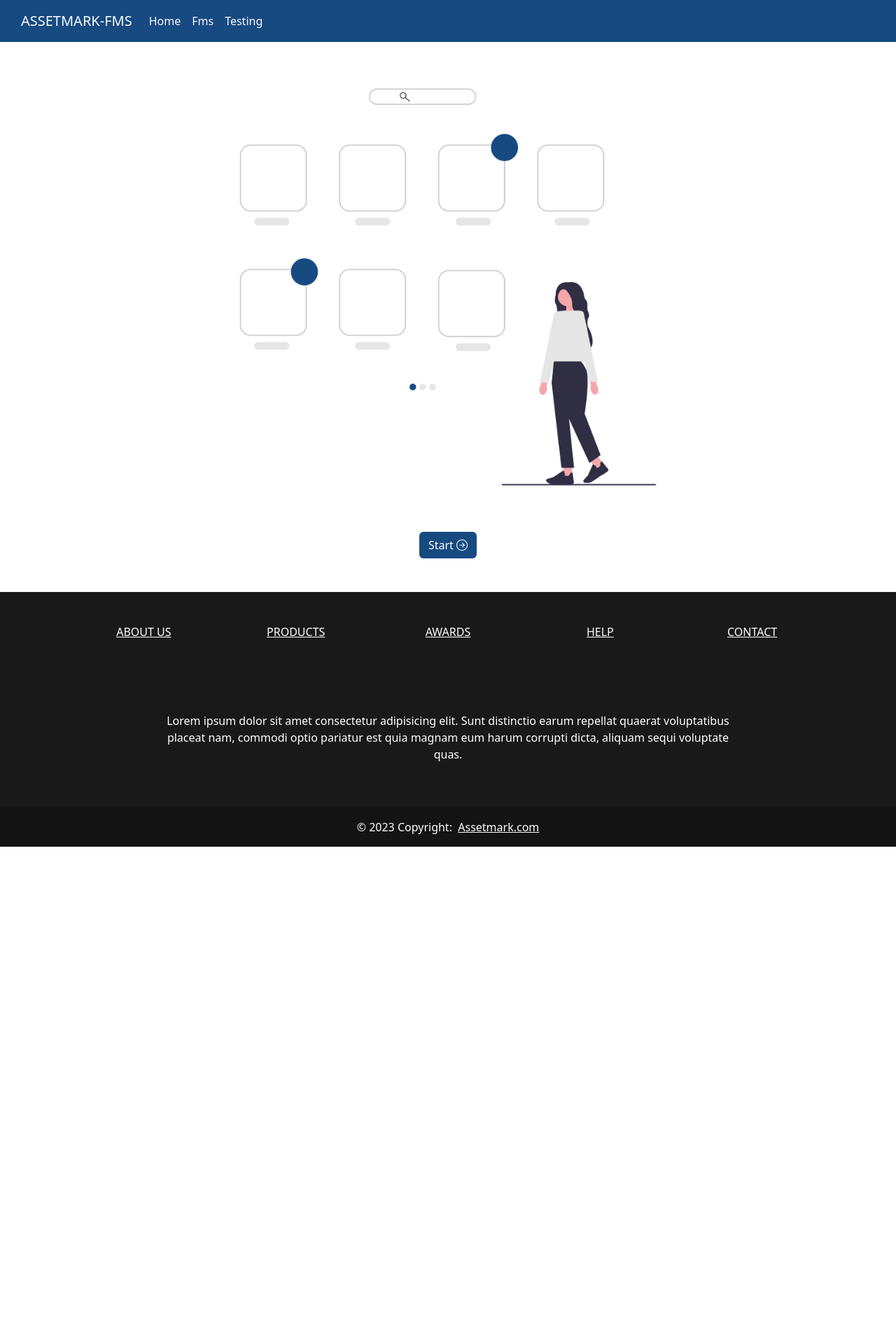
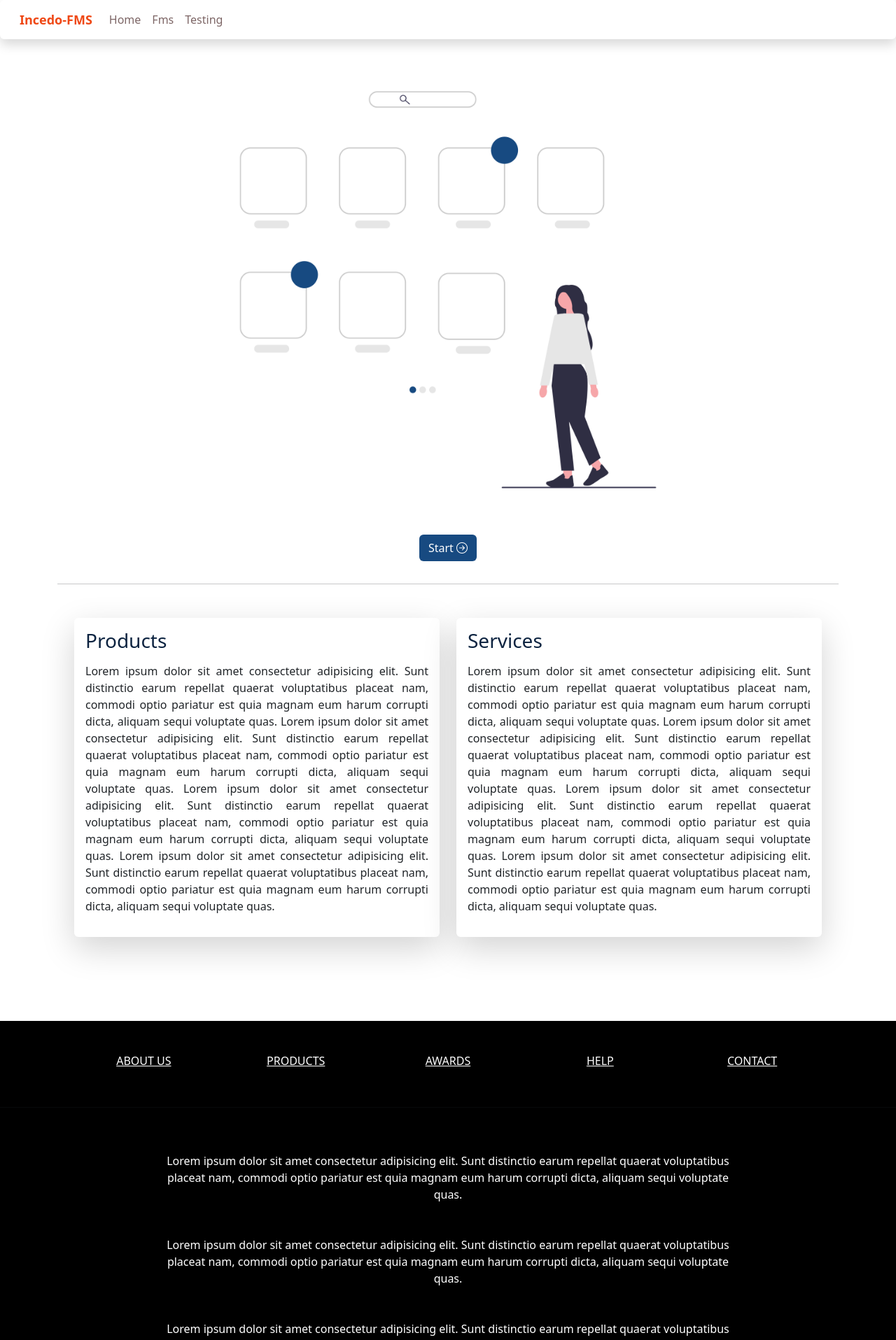
Before and after one commit to kanhaiya-bhayana-inc/fms-fe, a React (Create React App) app: page / in a window 1280 px wide. Shown: the top 1915 px of the page at 70% size. Before the commit the page ends 1210 px from the top, so only its background shows below. Built offline with nearby package versions, Linux system fonts and the light colour scheme.

Commit message:
styling fixed - theme changed

```diff
--- a/public/index.html
+++ b/public/index.html
@@ -1,15 +1,13 @@
 <!DOCTYPE html>
 <html lang="en">
+
 <head>
   <meta charset="utf-8" />
   <link rel="icon" href="%PUBLIC_URL%/favicon.ico" />
-    <link rel="stylesheet" href="https://cdn.jsdelivr.net/npm/bootstrap-icons@1.10.5/font/bootstrap-icons.css">
+  <link rel="stylesheet" href="https://cdn.jsdelivr.net/npm/bootstrap-icons@1.10.5/font/bootstrap-icons.css" />
   <meta name="viewport" content="width=device-width, initial-scale=1" />
   <meta name="theme-color" content="#000000" />
-    <meta
-      name="description"
-      content="Web site created using create-react-app"
-    />
+  <meta name="description" content="Web site created using create-react-app" />
   <link rel="apple-touch-icon" href="%PUBLIC_URL%/logo192.png" />
   <!--
       manifest.json provides metadata used when your web app is installed on a
@@ -33,9 +31,10 @@
     }
   </style>
 </head>
+
 <body>
   <noscript>You need to enable JavaScript to run this app.</noscript>
-    <div id="root"</div>
+  <div id="root"> </div>
     <!--
       This HTML file is a template.
       If you open it directly in the browser, you will see an empty page.
@@ -47,4 +46,5 @@
       To create a production bundle, use `npm run build` or `yarn build`.
     -->
 </body>
+
 </html>
--- a/src/Components/Dashboard/Form.js
+++ b/src/Components/Dashboard/Form.js
@@ -152,6 +152,7 @@ export default function Form() {
                     openNotificationWithIcon('success', 'File uploaded successfully', data.status);
                     setFormInputData(formInitialState);
                     setEditMode(false);
+                    setSelected(null);
                     // setFormInputData(data.data);
                     // console.log(data.data);
                 }
--- a/src/Components/Dashboard/Form.module.css
+++ b/src/Components/Dashboard/Form.module.css
@@ -82,7 +82,7 @@
     height: fit-content;
     display: flex;
     float: right;
-    margin-top: 34px;
+    margin-top: 49px;
     margin-right: 120px;
 }
 
--- a/src/Components/Footer/Footer.js
+++ b/src/Components/Footer/Footer.js
@@ -68,7 +68,23 @@ export default function Footer() {
       {/* <!-- Section: Text --> */}
       <section className="mb-5">
         <div className="row d-flex text-white justify-content-center">
-          <div className="col-lg-8">
+          <div className="col-lg-8 p-3">
+            <p>
+              Lorem ipsum dolor sit amet consectetur adipisicing elit. Sunt
+              distinctio earum repellat quaerat voluptatibus placeat nam,
+              commodi optio pariatur est quia magnam eum harum corrupti
+              dicta, aliquam sequi voluptate quas.
+            </p>
+          </div>
+          <div className="col-lg-8 p-3">
+            <p>
+              Lorem ipsum dolor sit amet consectetur adipisicing elit. Sunt
+              distinctio earum repellat quaerat voluptatibus placeat nam,
+              commodi optio pariatur est quia magnam eum harum corrupti
+              dicta, aliquam sequi voluptate quas.
+            </p>
+          </div>
+          <div className="col-lg-8 p-3">
             <p>
               Lorem ipsum dolor sit amet consectetur adipisicing elit. Sunt
               distinctio earum repellat quaerat voluptatibus placeat nam,
@@ -78,22 +94,15 @@ export default function Footer() {
           </div>
         </div>
       </section>
-      {/* <!-- Section: Text --> */}
 
-      {/* <!-- Section: Social --> */}
+    </div>
 
-      {/* <!-- Section: Social --> */}
-    </div>
-    {/* <!-- Grid container --> */}
+    <div
+         className={"text-white p-3 " + styles.tempCss2}
+         >
 
-    {/* <!-- Copyright --> */}
-    <div
-         className={"text-center text-white p-3 " + styles.tempCss2}
-         >
-      © 2023 Copyright: &nbsp;
-      <a className="text-white" href="#"
-         >Assetmark.com</a
-        >
+      <h6 className="text-white"
+         > © Copyright 2023 Incedo Inc.</h6>
     </div>
 
   </footer>
--- a/src/Components/Footer/Footer.module.css
+++ b/src/Components/Footer/Footer.module.css
@@ -1,11 +1,11 @@
 .mainSection{
-    background-color: rgba(0, 0, 0, 0.9);
-    ;
+    background-color: rgba(0, 0, 0, 1);
+    min-height: 40vh;
     /* margin-bottom: -50px; */
 }
 
 .tempCss2{
-    background-color: rgba(0, 0, 0, 0.2)
+    background-color: rgba(52, 49, 49, 0.1)
 }
 .fontWeight{
     font-weight: 640;
--- a/src/Components/Home/Home.js
+++ b/src/Components/Home/Home.js
@@ -5,9 +5,32 @@ import styles from './Home.module.css';
 export default function Home() {
   return (
     <div className='container'>
-        <img src={HomeImg} alt='homeimage' height='700px' />
-        <br />
-        <a href='/fms' className={"btn" + " " + styles.buttonBgColor}>Start <i class="bi bi-arrow-right-circle"></i></a>
+      <div className='mb-4 p-2'>
+
+      <img src={HomeImg} alt='homeimage' height='700px' />
+      <br />
+      <a href='/fms' className={"btn" + " " + styles.buttonBgColor}>Start <i class="bi bi-arrow-right-circle"></i></a>
+      </div>
+      <hr />
+      <div className='row mt-4 p-4'>
+      <div className='col-6'>
+
+        <div className={"shadow-lg p-3 mb-5 bg-white rounded " + styles.leftCont1}>
+          <h3 style={{color:'#0C2340',float:'left'}}>Products</h3> <br /><br />
+          <p style={{textAlign:'justify'}}>Lorem ipsum dolor sit amet consectetur adipisicing elit. Sunt distinctio earum repellat quaerat voluptatibus placeat nam, commodi optio pariatur est quia magnam eum harum corrupti dicta, aliquam sequi voluptate quas. Lorem ipsum dolor sit amet consectetur adipisicing elit. Sunt distinctio earum repellat quaerat voluptatibus placeat nam, commodi optio pariatur est quia magnam eum harum corrupti dicta, aliquam sequi voluptate quas. Lorem ipsum dolor sit amet consectetur adipisicing elit. Sunt distinctio earum repellat quaerat voluptatibus placeat nam, commodi optio pariatur est quia magnam eum harum corrupti dicta, aliquam sequi voluptate quas. Lorem ipsum dolor sit amet consectetur adipisicing elit. Sunt distinctio earum repellat quaerat voluptatibus placeat nam, commodi optio pariatur est quia magnam eum harum corrupti dicta, aliquam sequi voluptate quas.</p>
+        </div>
+      </div>
+      {/* <div className='col-2'>
+
+      </div> */}
+      <div className='col-6'>
+
+      <div className={"shadow-lg p-3 mb-5 bg-white rounded " + styles.leftCont1}>
+        <h3 style={{color:'#0C2340',float:'left'}}>Services</h3> <br /><br />
+        <p style={{textAlign:'justify'}}>Lorem ipsum dolor sit amet consectetur adipisicing elit. Sunt distinctio earum repellat quaerat voluptatibus placeat nam, commodi optio pariatur est quia magnam eum harum corrupti dicta, aliquam sequi voluptate quas. Lorem ipsum dolor sit amet consectetur adipisicing elit. Sunt distinctio earum repellat quaerat voluptatibus placeat nam, commodi optio pariatur est quia magnam eum harum corrupti dicta, aliquam sequi voluptate quas. Lorem ipsum dolor sit amet consectetur adipisicing elit. Sunt distinctio earum repellat quaerat voluptatibus placeat nam, commodi optio pariatur est quia magnam eum harum corrupti dicta, aliquam sequi voluptate quas. Lorem ipsum dolor sit amet consectetur adipisicing elit. Sunt distinctio earum repellat quaerat voluptatibus placeat nam, commodi optio pariatur est quia magnam eum harum corrupti dicta, aliquam sequi voluptate quas.</p>
+      </div>
+      </div>
+      </div>
     </div>
   )
 }
--- a/src/Components/Home/Home.module.css
+++ b/src/Components/Home/Home.module.css
@@ -7,3 +7,7 @@
     background-color: white;
     color: black;
 }
+
+.leftCont1{
+    /* width: 50%; */
+}
--- a/src/Components/InfoIconTooltip/EditInfoIcon.css
+++ b/src/Components/InfoIconTooltip/EditInfoIcon.css
@@ -17,7 +17,7 @@
 
   .filesList{
     position: absolute;
-    top: 140px;
+    top: 165px;
     left: 1380px;
     padding: 8px;
     background-color: white;
--- a/src/Components/Main.js
+++ b/src/Components/Main.js
@@ -6,7 +6,7 @@ import Footer from './Footer/Footer'
 export default function Main() {
 
   return (
-    <div className='text-center'>
+    <div className='text-center ' style={{backgroundColor:'#FFFFFF'}}>
     <Navbar />
     <Outlet />
     <Footer />
--- a/src/Components/Navbar/Navbar.js
+++ b/src/Components/Navbar/Navbar.js
@@ -3,21 +3,21 @@ import styles from './Navbar.module.css'
 
 export default function Navbar() {
   return (
-    <nav className={"navbar navbar-expand-lg" + " " + styles.navbarMainSection} >
-      <a className="navbar-brand text-light" style={{"marginLeft":"20px"}} href="/">ASSETMARK-FMS</a>
+    <nav className={"navbar navbar-expand-lg sticky-top shadow p-2 bg-white rounded " +  styles.navbarMainSection} >
+      <a className={"navbar-brand  "+ styles.textColorLogo} style={{"marginLeft":"20px"}} href="/">Incedo-FMS</a>
       <button className="navbar-toggler" type="button" data-toggle="collapse" data-target="#navbarNav" aria-controls="navbarNav" aria-expanded="false" aria-label="Toggle navigation">
         <span className="navbar-toggler-icon"></span>
       </button>
       <div className="collapse navbar-collapse" id="navbarNav">
         <ul className="navbar-nav">
           <li className="nav-item active">
-            <a className="nav-link text-light" href="/">Home</a>
+            <a className={"nav-link "+styles.textColor} href="/">Home</a>
           </li>
           <li className="nav-item">
-            <a className="nav-link text-light" href="/fms">Fms</a>
+            <a className={"nav-link "+styles.textColor} href="/fms">Fms</a>
           </li>
           <li className="nav-item">
-            <a className="nav-link text-light" href="/test">Testing</a>
+            <a className={"nav-link "+styles.textColor} href="/test">Testing</a>
           </li>
 
         </ul>
--- a/src/Components/Navbar/Navbar.module.css
+++ b/src/Components/Navbar/Navbar.module.css
@@ -1,4 +1,17 @@
 .navbarMainSection {
-    background-color: #174A81;
-    padding: 10px;
+    background-color: #FFFFFF;
+    /* background-color: #174A81; */
+    /* background-color: #EF4815; */
+    /* padding: 10px; */
 }
+
+.textColor{
+    color: #7D6666;
+    font-weight: 500;
+
+}
+.textColorLogo{
+    color: #EF4815;
+    font-weight:660;
+    font-size:large
+}
--- a/src/Components/NotFound/NotFound.js
+++ b/src/Components/NotFound/NotFound.js
@@ -14,7 +14,7 @@ export const NotFound = () => {
           We cannot find the page you are looking for!
           <br /> <br />
           The page you are looking for doesn't exist or an other error occured.
-          <br /> Go back, or head over to <a href='/' >assetmark.com</a> to choose a new
+          <br /> Go back, or head over to <a href='/' >incedoinc.com</a> to choose a new
           direction.
         </i>
       </p>
```
Lines whose indentation alone changed are shown as unchanged.
